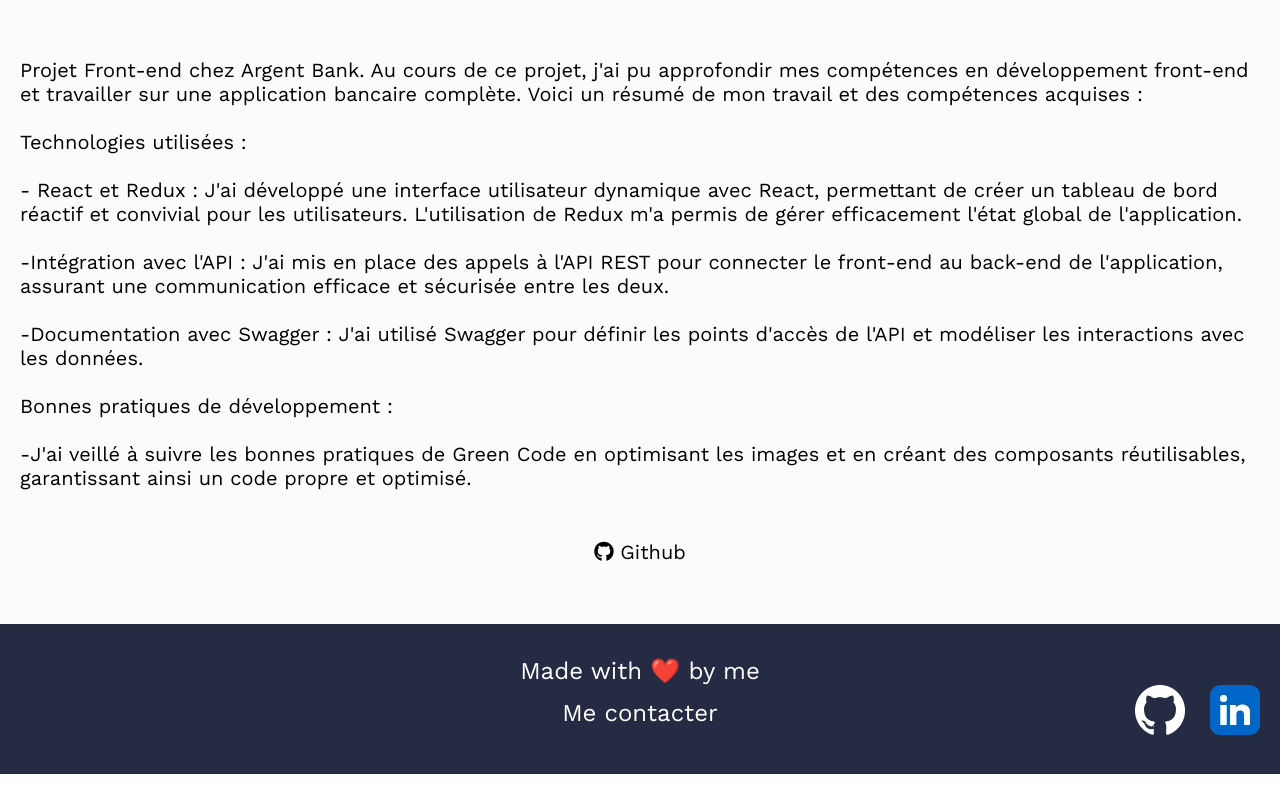
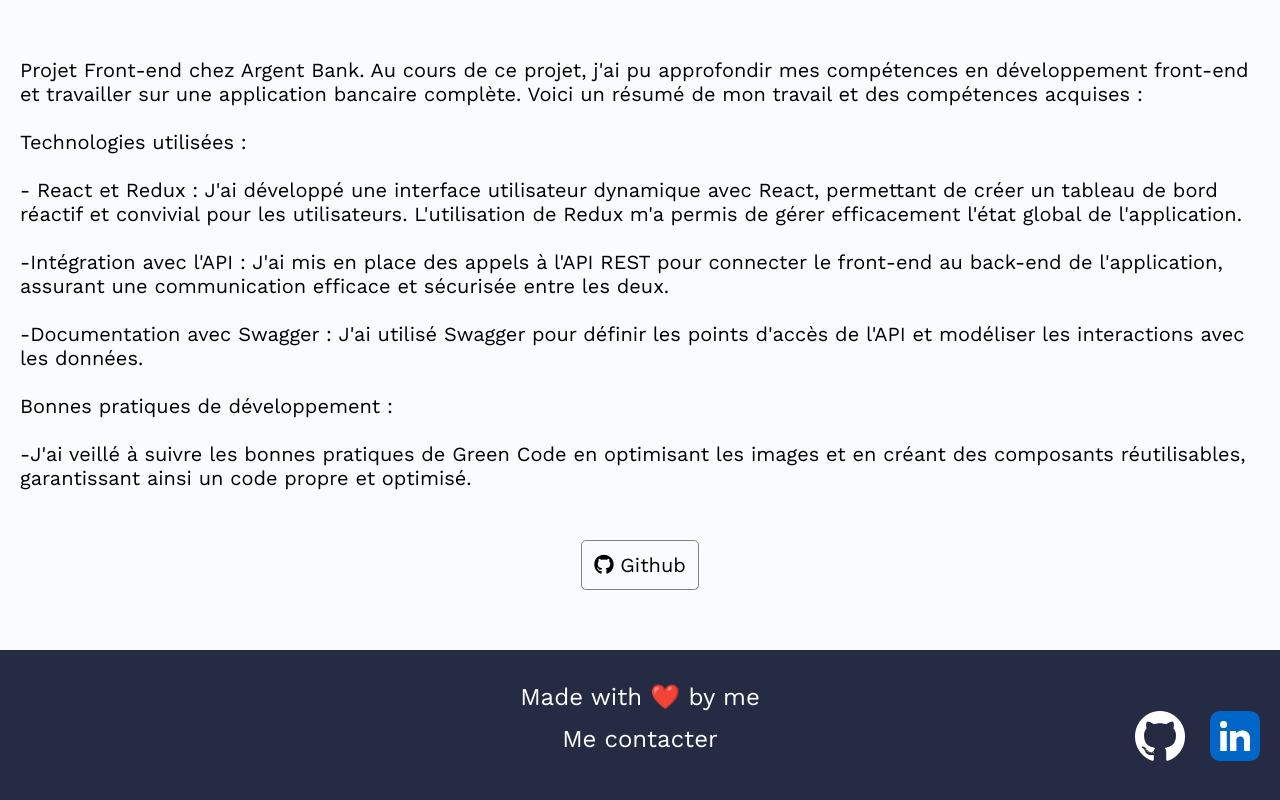
Before and after one commit to BetaPeche/MonPortfolio, a React (Vite) app: page /ArgentBank in a window 1280 px wide. Shown: the part 709-1509 px from the top of the page. Before the commit the page ends 1483 px from the top, so only its background shows below. Built offline with nearby package versions, Linux system fonts and the light colour scheme.

Commit message:
Add border and hover effect on links

```diff
--- a/src/styles/pages/_project.scss
+++ b/src/styles/pages/_project.scss
@@ -26,8 +26,11 @@
             gap: 50px;
             a {
                 font-size: 20px;
+                padding: 12px;
+                border: 1px solid gray;
+                border-radius: 5px;
                 &:hover {
-                    text-decoration: underline;
+                    background-color: rgba(12, 11, 12, 0.1);
                 }
             }
         }
```
